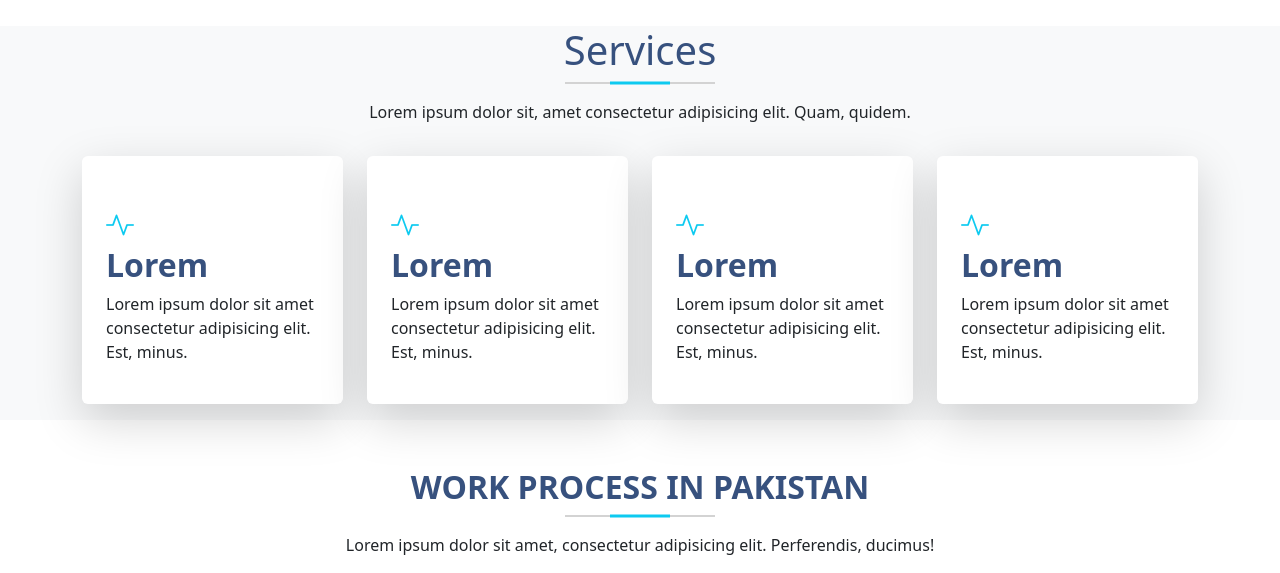
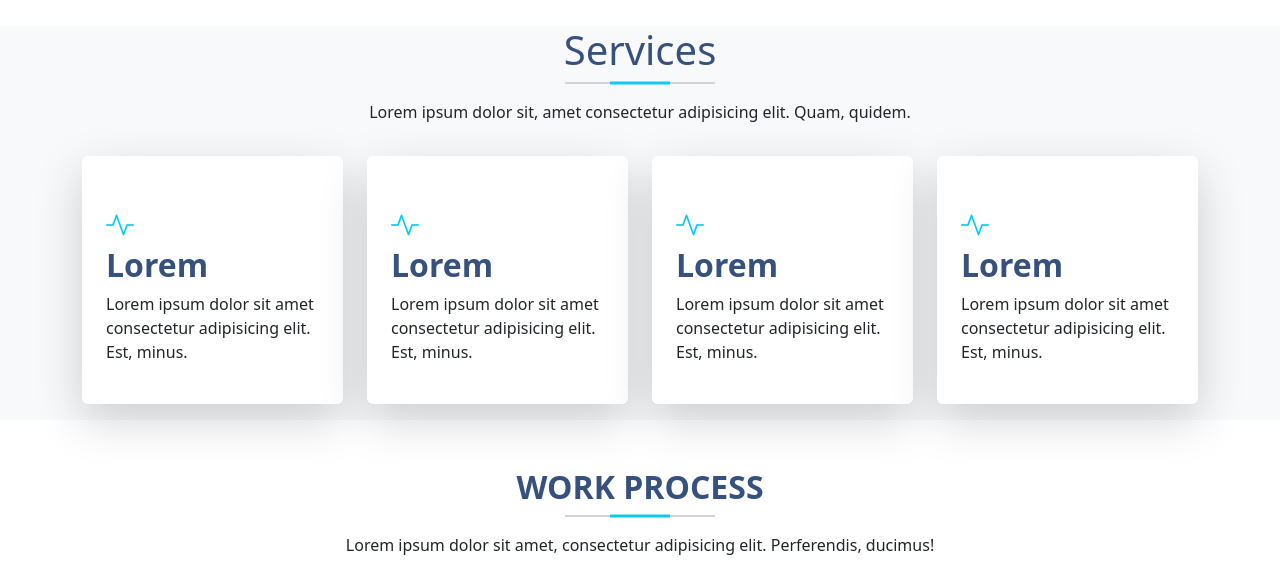
Before and after one commit to as3634484-pixel/Arsha24, a plain HTML site: page index.html in a window 1280 px wide. Shown: the part 2027-2600 px from the top of the page. Drawn offline with nearby package versions, Linux system fonts and the light colour scheme.

Commit message:
again changes

```diff
--- a/index.html
+++ b/index.html
@@ -506,7 +506,7 @@
 
     <section class="container">
       <h2 class="text-center fw-bold text-uppercase mt-5 text-about-color">
-        work process in Pakistan
+        work process
       </h2>
       <div class="gray-line">
         <div class="blue-line"></div>
```
